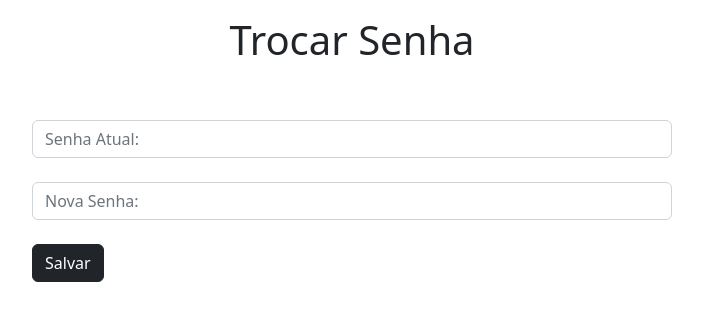
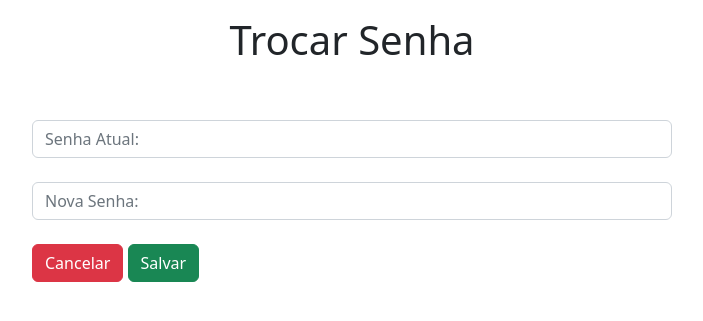
Before and after one commit to phavelarc/MindShaper, a Django app: page /password/ in a window 1280 px wide. Shown: the top 321 px of the page, without its empty margins (288-991 px from the left). Run offline with Django 4.2, Linux system fonts and the light colour scheme; parts of the project's set-up code (start-up, migrations or seed data) failed here and were passed over; some libraries are stand-ins or nearby versions.

Commit message:
Update changePassword.html

```diff
--- a/app/templates/changePassword.html
+++ b/app/templates/changePassword.html
@@ -44,7 +44,8 @@
             id="newPassword"
             placeholder="Nova Senha:"
           />
-          <input class="btn btn-dark mt-4" type="submit" value="Salvar" />
+          <a href="/dashboard" class="btn btn-danger mt-4">Cancelar</a>
+          <input class="btn btn-success mt-4" type="submit" value="Salvar" />
         </div>
       </form>
     </div>
```
